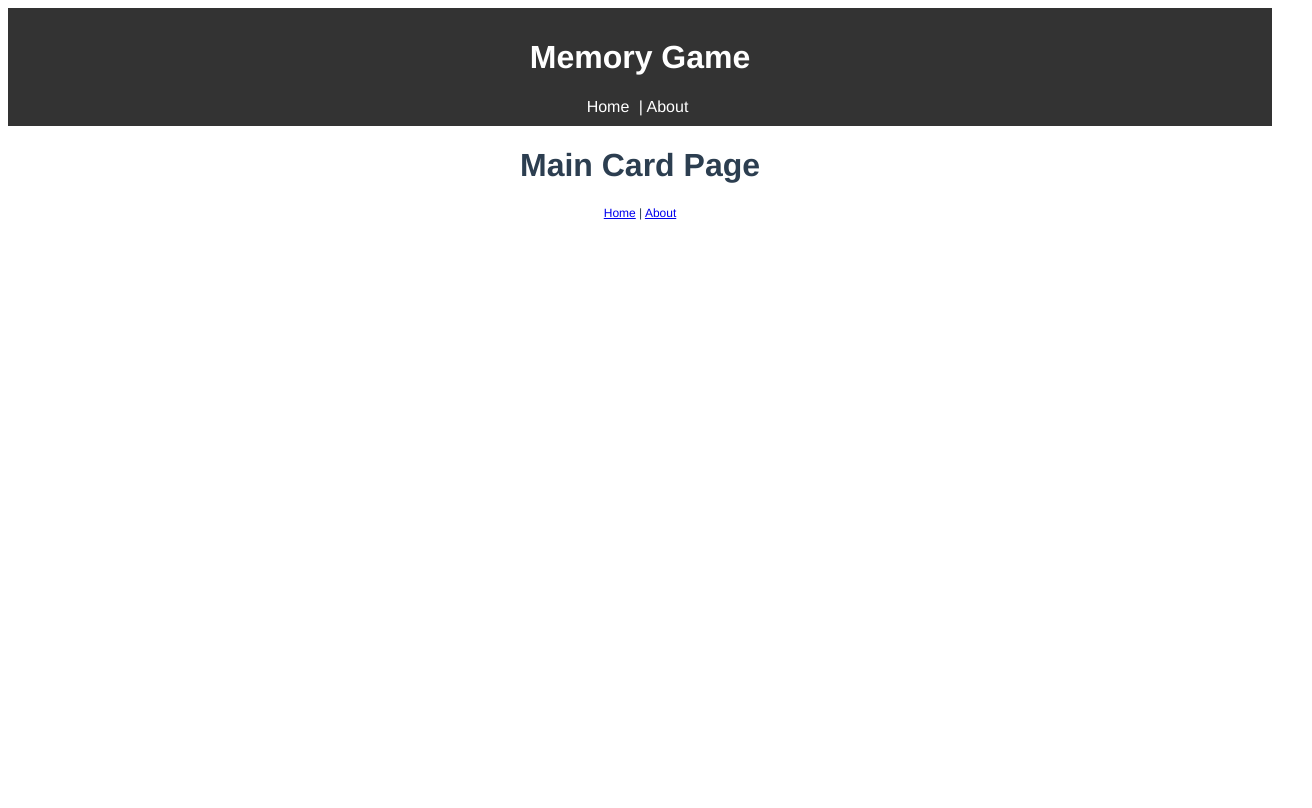
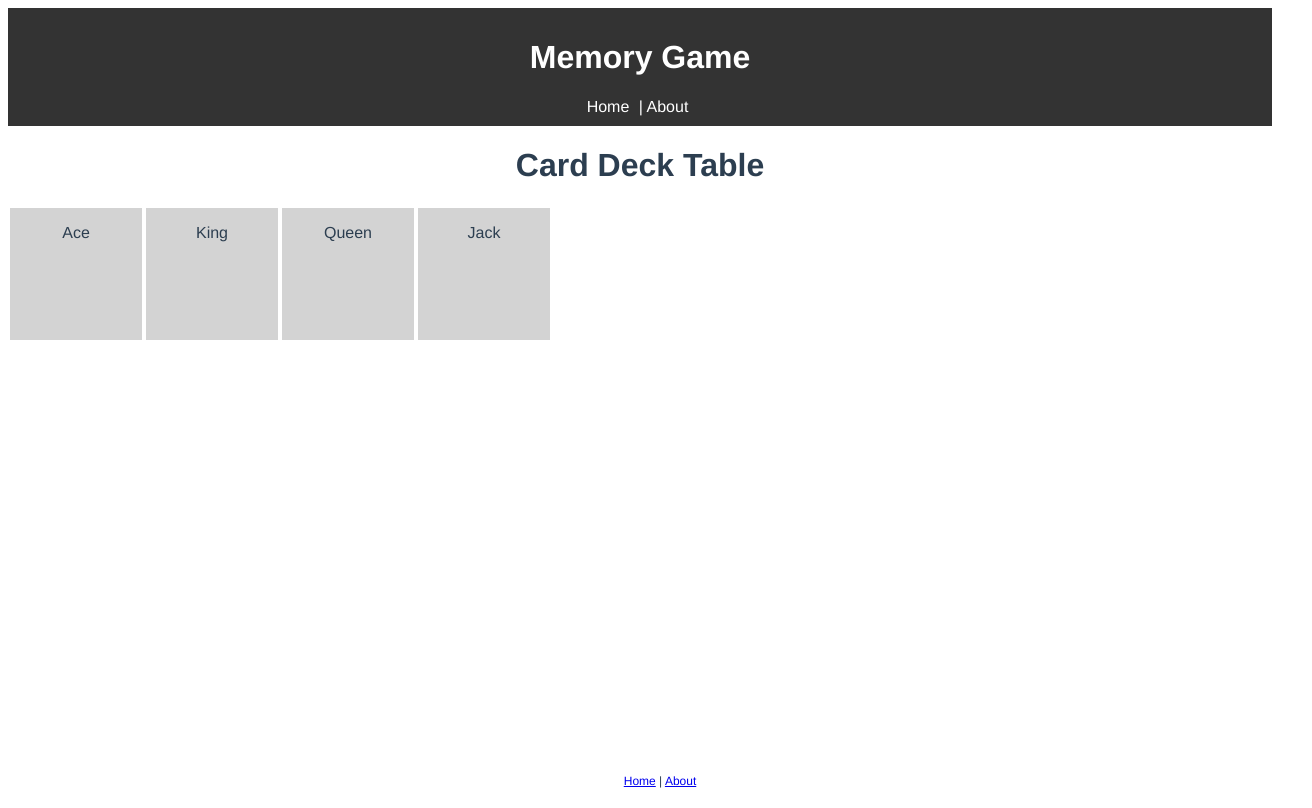
Before and after one commit to bhriv/card-memory-game, a Vue app: page /#/ in a window 1280 px wide. Shown: the whole page, 1312 px wide, since content can reach past the window. Built offline with nearby package versions, Linux system fonts and the light colour scheme.

Commit message:
Test Passing Data to Single Card
Cleanup the initial test data display and layout

```diff
--- a/src/App.vue
+++ b/src/App.vue
@@ -2,6 +2,7 @@
   <div id="app">
     <Header />
     <router-view/>
+    <Cards v-bind:deckOfCards="deckOfCards" />
     <Footer />
   </div>
 </template>
--- a/src/components/CardItem.vue
+++ b/src/components/CardItem.vue
@@ -1,13 +1,13 @@
 <template>
   <div class="card-item">
-    Single Card Item here
+    {{card.title}}
   </div>
 </template>
 
 <script>
 export default {
   name: "CardItem",
-  props: [],
+  props: ["card"],
   methods: {
   }
 }
@@ -16,8 +16,10 @@ export default {
 
 <style scoped>
   .card-item{
-    width: 200px;
-    height: 200px;
+    width: 100px;
+    height: 100px;
+    float: left;
+    margin: 2px;
     background-color: lightgray;
     text-align: center;
     padding: 1em;
--- a/src/components/Cards.vue
+++ b/src/components/Cards.vue
@@ -1,6 +1,5 @@
 <template>
-  <div class="hello">
-    <h1>Main Card Page</h1>
+  <div>
     <div v-bind:key="card.id" v-for="card in deckOfCards">
       <CardItem v-bind:card="card" />
     </div>
--- a/src/components/layout/Footer.vue
+++ b/src/components/layout/Footer.vue
@@ -13,7 +13,11 @@ export default {
 
 <style scoped>
   footer {
-    flex-shrink: 0;
+    position: absolute;
+    bottom: 0;
+    padding: 1em;
+    text-aligh: center;
+    width: 100%;
     font-size: 12px
   }
 </style>
--- a/src/views/Home.vue
+++ b/src/views/Home.vue
@@ -1,5 +1,6 @@
 <template>
   <div class="home content">
+    <h1>Card Deck Table</h1>
     <Cards />
   </div>
 </template>
```
